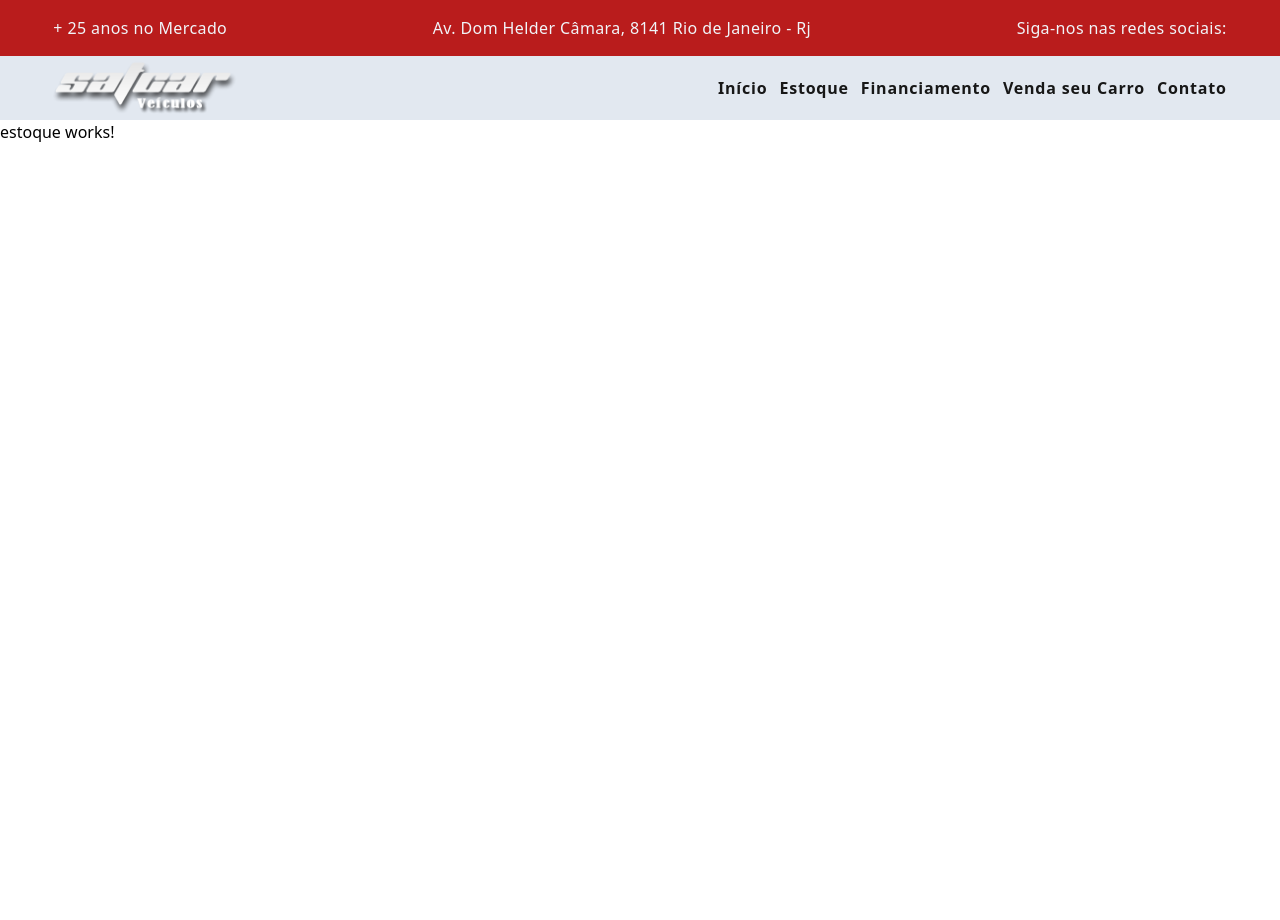
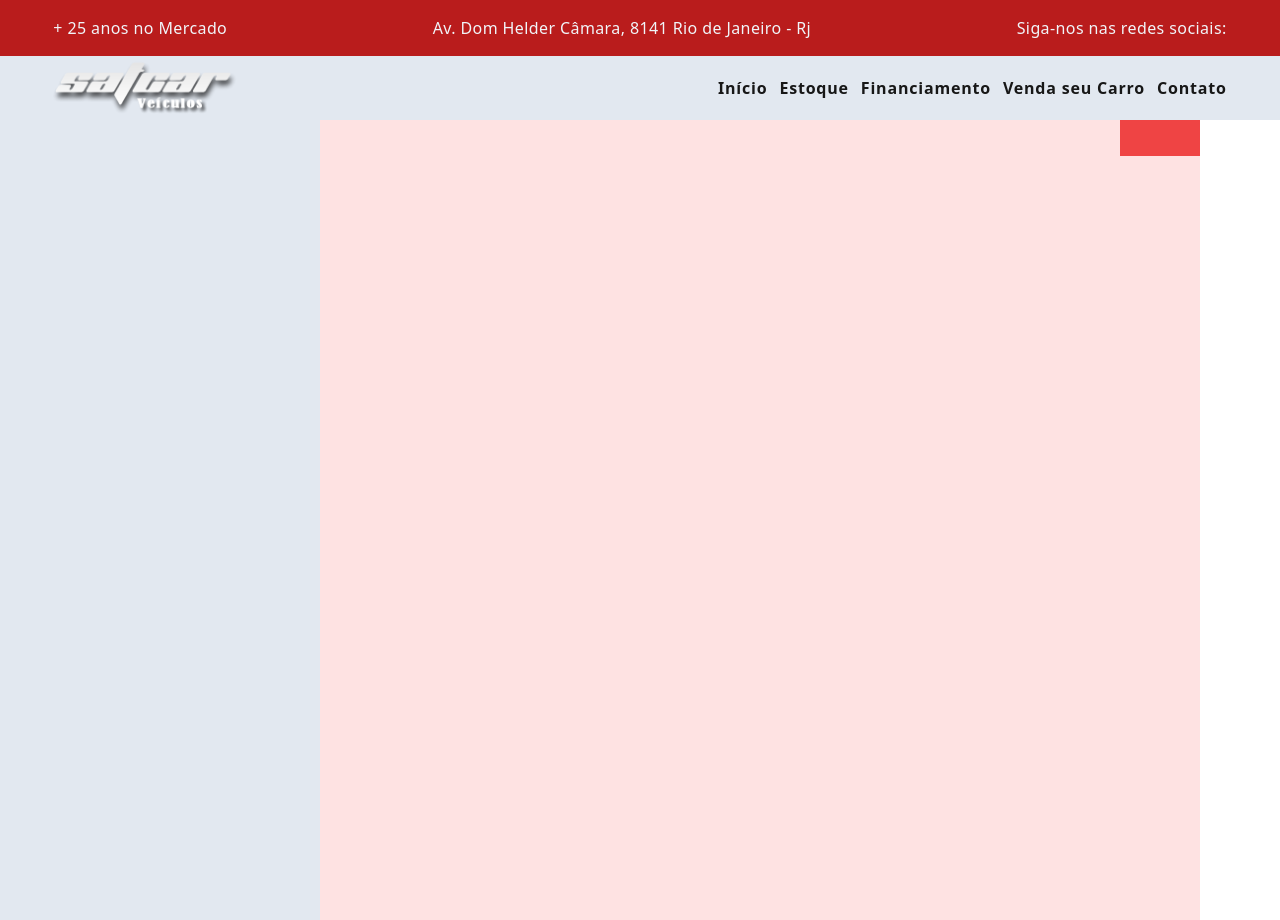
Before and after one commit to julioallday/satcar-website, an Angular app: page /estoque in a window 1280 px wide. Before the commit the page ends 800 px from the top, so only its background shows below. Built offline with nearby package versions, Linux system fonts and the light colour scheme.

Commit message:
feat(template: organiza grid e cria barra de filtragem

```diff
--- a/package.json
+++ b/package.json
@@ -18,6 +18,7 @@
     "@angular/platform-browser": "^17.2.0",
     "@angular/platform-browser-dynamic": "^17.2.0",
     "@angular/router": "^17.2.0",
+    "@preline/overlay": "^2.0.2",
     "preline": "^2.0.3",
     "rxjs": "~7.8.0",
     "tslib": "^2.3.0",
--- a/src/app/estoque/estoque.component.html
+++ b/src/app/estoque/estoque.component.html
@@ -1 +1,10 @@
-<p>estoque works!</p>
+<section class="lista-produtos  grid grid-cols-12 ">
+  <div class="h-screen col-span-3 bg-slate-200">
+
+  </div>
+  <div class="col-start-4 col-end-13 w-11/12  flex flex-col bg-red-100">
+    <div class="filtro self-end h-9 w-20 bg-red-500">
+
+    </div>
+  </div>
+</section>
```
Also changed, not shown: 1 other file (tests, documents, lock files or other folders).
